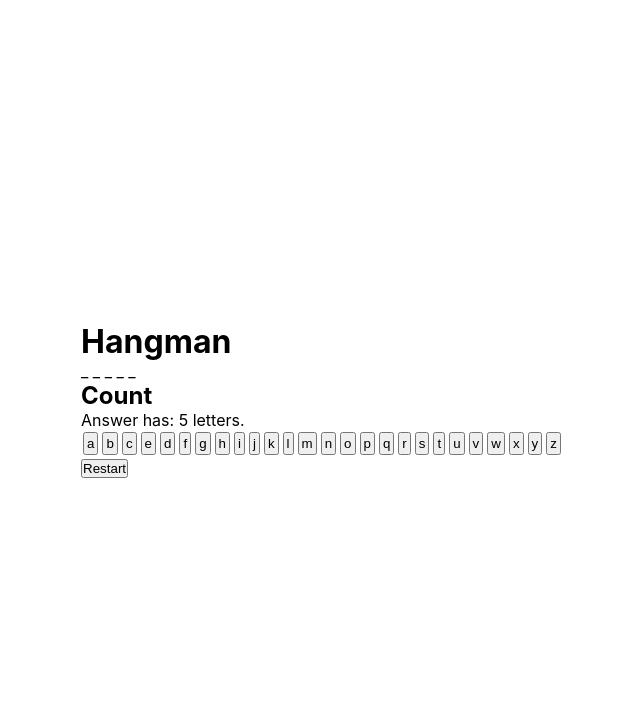
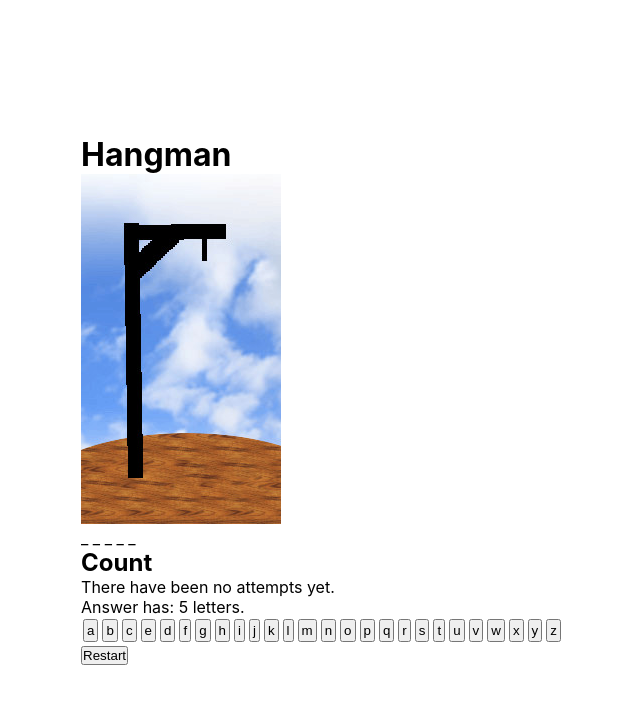
Before and after one commit to davyd-souza/hangman, a React (Create React App) app: page / in a window 1280 px wide. Shown: the top 704 px of the page, without its empty margins (318-958 px from the left). Built offline with nearby package versions, Linux system fonts and the light colour scheme.

Commit message:
feat: implement count for wrong guesses and image for each stage

```diff
--- a/src/components/Hangman.tsx
+++ b/src/components/Hangman.tsx
@@ -2,14 +2,23 @@
 import { useState } from 'react'
 
 // UTIL
+import img0 from '../imgs/0.jpg'
+import img1 from '../imgs/1.jpg'
+import img2 from '../imgs/2.jpg'
+import img3 from '../imgs/3.jpg'
+import img4 from '../imgs/4.jpg'
+import img5 from '../imgs/5.jpg'
+import img6 from '../imgs/6.jpg'
+
 type HangmanProps = Readonly<{
 	maxGuesses?: number
 	imgs?: string[]
 }>
 
-export function Hangman({ maxGuesses = 6 }: HangmanProps) {
+export function Hangman({ maxGuesses = 6, imgs = [img0, img1, img2, img3, img4, img5, img6] }: HangmanProps) {
 	const [ answer, setAnswer] = useState<string>('apple')
 	const [ guessed, setGuessed ] = useState<string[]>([])
+	const [ wrongCnt, setWrongCnt ] = useState<number>(0)
 
 	const generateButtons = () => {
 		return "abcedfghijklmnopqrstuvwxyz".split("").map(l =>
@@ -28,11 +37,14 @@ export function Hangman({ maxGuesses = 6 }: HangmanProps) {
 	const handleGuess = (e: React.MouseEvent<HTMLButtonElement, MouseEvent>) => {
 		const btn = e.target as HTMLButtonElement
 		setGuessed(prevState => [btn.value, ...prevState])
+		setWrongCnt(wrongCnt + (answer.includes(btn.value) ? 0 : 1))
 	}
 
 	return (
 
 		<div className="Hangman">
+
+			<img src={imgs[wrongCnt]} alt={`out of ${maxGuesses} you guessed wrong: ${wrongCnt} times`} />
 			<div className="Hangman-word">
 				{
 					answer.split("").map(l => guessed.includes(l) ? l : " _ ")
@@ -41,6 +53,13 @@ export function Hangman({ maxGuesses = 6 }: HangmanProps) {
 
 			<div className="Hangman-count">
 				<h2>Count</h2>
+				<p>
+					{
+						wrongCnt
+							? `${wrongCnt}/${maxGuesses}`
+							: `There have been no attempts yet.`
+					}
+				</p>
 				<p>
 					{
 						answer
```
